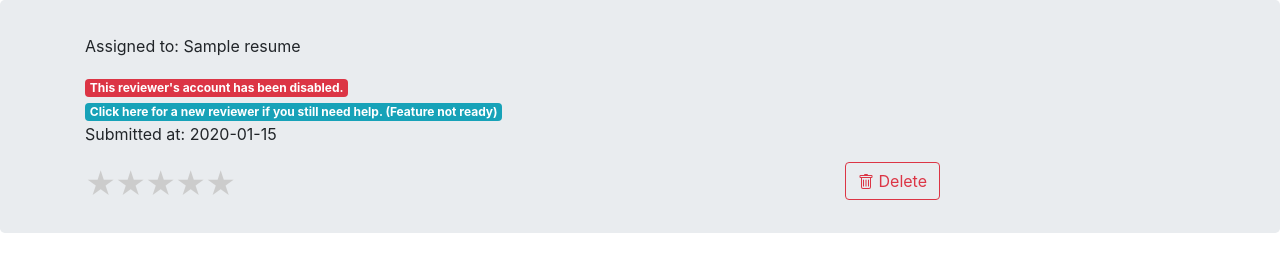
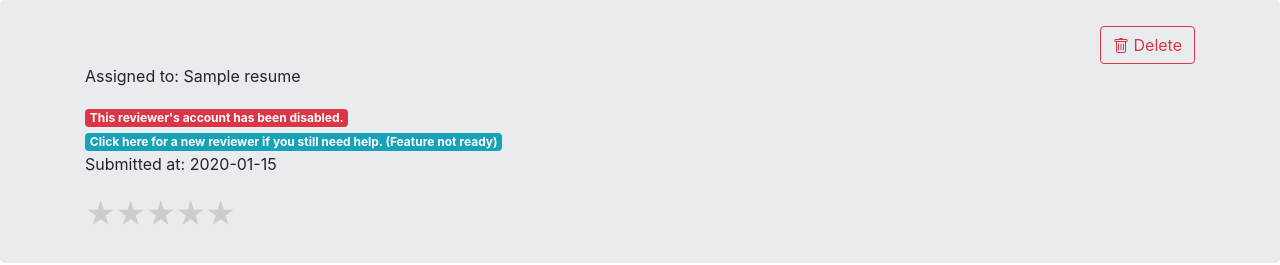
Before and after one commit to nameisxi/resume-review-service, a Flask app: template templates/single_resume_view.html in a window 1280 px wide. Shown: the top 265 px of the page. Run offline with Flask 2, Linux system fonts and the light colour scheme; the template is opened without the code that fills it: most values are stand-ins (such as "Sample title", 1, 10 or a date in 2020); some libraries are stand-ins or nearby versions.

Commit message:
Minor styling changes

```diff
--- a/templates/single_resume_view.html
+++ b/templates/single_resume_view.html
@@ -47,9 +47,48 @@
 
 <div class="jumbotron" style="padding: 2%">
     <div class="container">
-        <h1 class="display-4" style="white-space: nowrap;text-overflow: ellipsis;overflow: hidden;">
-            {{ resume[0].split("_identifier_")[1] }}
-        </h1>
+        <div class="row">
+            <div class="col-sm-8" style="float: left">
+                <h1 class="display-4" style="white-space: nowrap;text-overflow: ellipsis;overflow: hidden;">
+                    {{ resume[0].split("_identifier_")[1] }}
+                </h1>
+            </div>
+            {% if not session.reviewer %}
+                <div class="col-sm-4">
+                    <!-- Delete resume button that triggers the modal -->
+                    <button type="button" class="btn btn-outline-danger" data-toggle="modal" data-target="#deleteResumeModal-{{resume[3]}}" style="float: right; vertical-align: middle;">
+                        <svg xmlns="http://www.w3.org/2000/svg" width="16" height="16" fill="currentColor" class="bi bi-trash" viewBox="0 0 16 16">
+                            <path d="M5.5 5.5A.5.5 0 0 1 6 6v6a.5.5 0 0 1-1 0V6a.5.5 0 0 1 .5-.5zm2.5 0a.5.5 0 0 1 .5.5v6a.5.5 0 0 1-1 0V6a.5.5 0 0 1 .5-.5zm3 .5a.5.5 0 0 0-1 0v6a.5.5 0 0 0 1 0V6z"></path>
+                            <path fill-rule="evenodd" d="M14.5 3a1 1 0 0 1-1 1H13v9a2 2 0 0 1-2 2H5a2 2 0 0 1-2-2V4h-.5a1 1 0 0 1-1-1V2a1 1 0 0 1 1-1H6a1 1 0 0 1 1-1h2a1 1 0 0 1 1 1h3.5a1 1 0 0 1 1 1v1zM4.118 4L4 4.059V13a1 1 0 0 0 1 1h6a1 1 0 0 0 1-1V4.059L11.882 4H4.118zM2.5 3V2h11v1h-11z"></path>
+                        </svg>
+                        Delete
+                    </button>
+
+                    <!-- Modal -->
+                    <div class="modal fade" id="deleteResumeModal-{{resume[3]}}" tabindex="-1" role="dialog" aria-labelledby="exampleModalLabel" aria-hidden="true">
+                        <div class="modal-dialog" role="document">
+                            <div class="modal-content">
+                                <div class="modal-header">
+                                    <h5 class="modal-title" id="exampleModalLabel">Delete Resume</h5>
+                                    <button type="button" class="close" data-dismiss="modal" aria-label="Close">
+                                        <span aria-hidden="true">&times;</span>
+                                    </button>
+                                </div>
+                                <div class="modal-body">
+                                    <p>Are you sure you want to delete this resume? <br> This action can't be undone.</p>
+                                </div>
+                                <div class="modal-footer">
+                                    <button type="button" class="btn btn-secondary" data-dismiss="modal">Close</button>
+                                    <form action="/delete-resume/{{ resume[3] }}" method="POST">
+                                        <button type="submit" class="btn btn-danger">Delete Resume</button>
+                                    </form>
+                                </div>
+                            </div>
+                        </div>
+                    </div>
+                </div>
+            {% endif %}
+        </div>
         {% if session.reviewer %}
             <p>Submitted by: {{ resume[1] }}</p>
         {% else %}
@@ -62,9 +101,6 @@
         {% endif %}
         <p>Submitted at: {{ resume[2].strftime("%B %d, %Y at %H:%M") }}</p>
         <div class="row">
-            <!--<div class="col-sm-3">
-                <p><a class="btn btn-primary btn-lg" href="/resumes" role="button">Back to resumes »</a></p>
-            </div>-->
             <!-- Star rating -->
             {% if not session.reviewer %}
                 <div class="col-sm-8" style="float: left;">
@@ -105,40 +141,6 @@
                             {% endif %}
                             <label for="star1" title="text">1 stars</label>
                         </form>
-                    </div>
-                </div>
-
-                <div class="col-sm-4" style="float: left;">
-                    <!-- Delete resume button that triggers the modal -->
-                    <button type="button" class="btn btn-outline-danger" data-toggle="modal" data-target="#deleteResumeModal-{{resume[3]}}" style="float: left;">
-                        <svg xmlns="http://www.w3.org/2000/svg" width="16" height="16" fill="currentColor" class="bi bi-trash" viewBox="0 0 16 16">
-                            <path d="M5.5 5.5A.5.5 0 0 1 6 6v6a.5.5 0 0 1-1 0V6a.5.5 0 0 1 .5-.5zm2.5 0a.5.5 0 0 1 .5.5v6a.5.5 0 0 1-1 0V6a.5.5 0 0 1 .5-.5zm3 .5a.5.5 0 0 0-1 0v6a.5.5 0 0 0 1 0V6z"></path>
-                            <path fill-rule="evenodd" d="M14.5 3a1 1 0 0 1-1 1H13v9a2 2 0 0 1-2 2H5a2 2 0 0 1-2-2V4h-.5a1 1 0 0 1-1-1V2a1 1 0 0 1 1-1H6a1 1 0 0 1 1-1h2a1 1 0 0 1 1 1h3.5a1 1 0 0 1 1 1v1zM4.118 4L4 4.059V13a1 1 0 0 0 1 1h6a1 1 0 0 0 1-1V4.059L11.882 4H4.118zM2.5 3V2h11v1h-11z"></path>
-                        </svg>
-                        Delete
-                    </button>
-
-                    <!-- Modal -->
-                    <div class="modal fade" id="deleteResumeModal-{{resume[3]}}" tabindex="-1" role="dialog" aria-labelledby="exampleModalLabel" aria-hidden="true">
-                        <div class="modal-dialog" role="document">
-                            <div class="modal-content">
-                                <div class="modal-header">
-                                    <h5 class="modal-title" id="exampleModalLabel">Delete Resume</h5>
-                                    <button type="button" class="close" data-dismiss="modal" aria-label="Close">
-                                        <span aria-hidden="true">&times;</span>
-                                    </button>
-                                </div>
-                                <div class="modal-body">
-                                    <p>Are you sure you want to delete this resume? <br> This action can't be undone.</p>
-                                </div>
-                                <div class="modal-footer">
-                                    <button type="button" class="btn btn-secondary" data-dismiss="modal">Close</button>
-                                    <form action="/delete-resume/{{ resume[3] }}" method="POST">
-                                        <button type="submit" class="btn btn-danger">Delete Resume</button>
-                                    </form>
-                                </div>
-                            </div>
-                        </div>
                     </div>
                 </div>
             {% endif %}
```
Also changed, not shown: README.md, routes.py (added).
